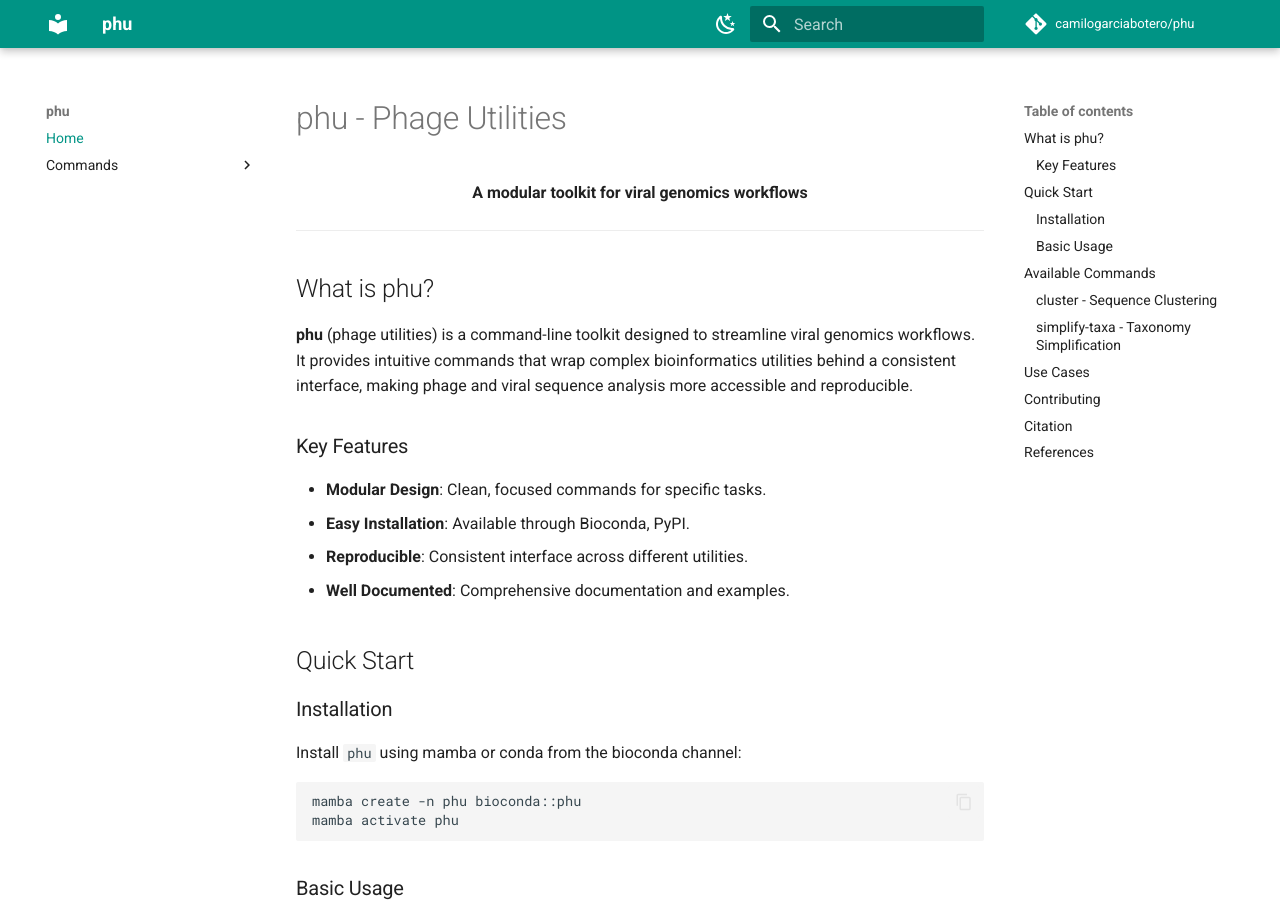
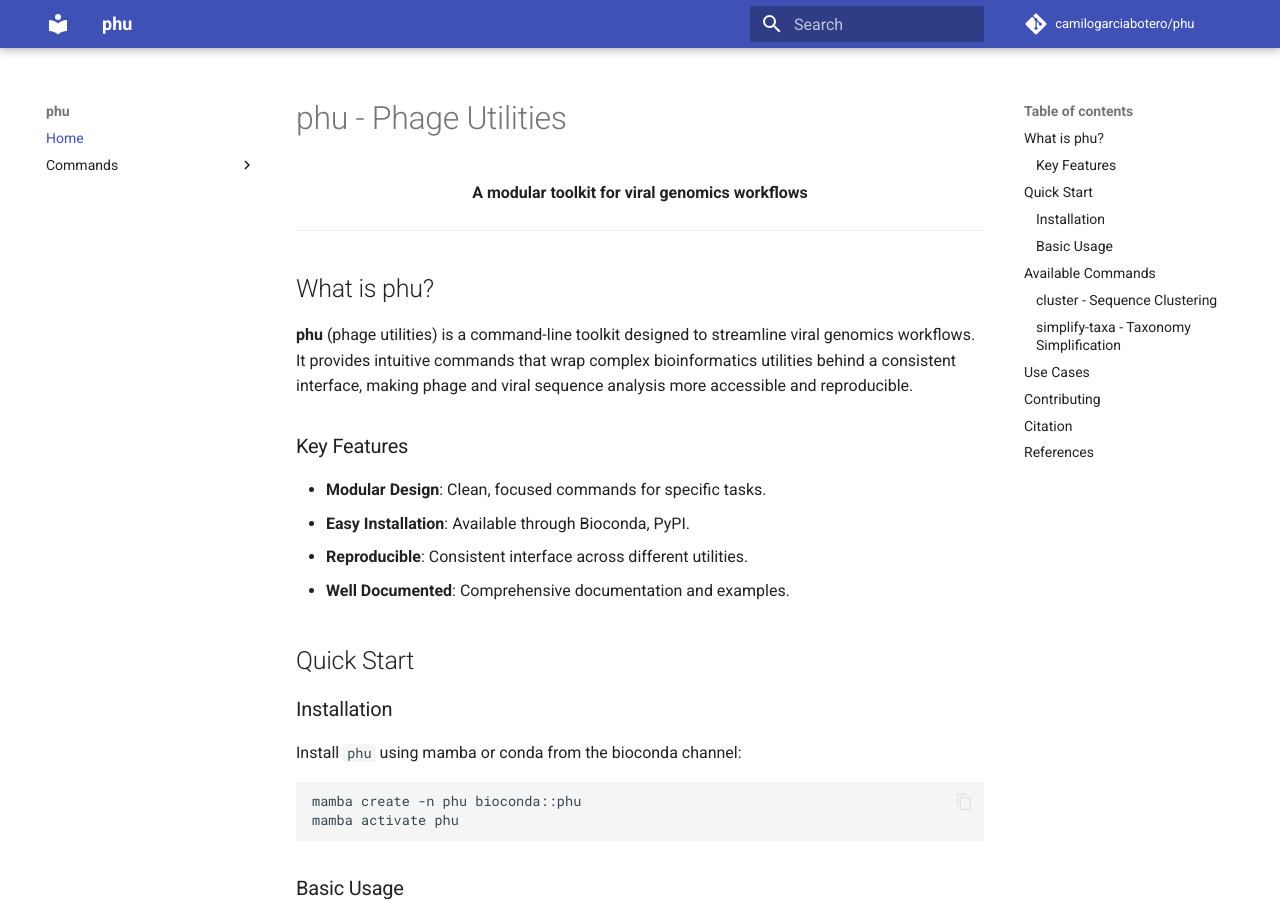
Before and after one commit to camilogarciabotero/phu, an MkDocs documentation site: the page built from docs/index.md, in a window 1280 px wide and 900 px high. Built offline with MkDocs 1.6.1 and Material for MkDocs 9.7.7, drawn with Linux system fonts in a browser that asks for light colours; comment, search, counter and statistics services are not loaded.

Commit message:
Update theme configuration in mkdocs.yaml to use GitHub highlight theme and adjust color palette

```diff
--- a/mkdocs.yaml
+++ b/mkdocs.yaml
@@ -11,20 +11,20 @@
   # Optional dark-mode logo (Material supports this)
   # logo_dark: imgs/v03-phu-logo-small-fordark.svg
   code:
-    highlight_theme: "material-darker"
-  palette:
-    - scheme: default
-      primary: teal
-      accent: amber
-      toggle:
-        icon: material/weather-night
-        name: Switch to dark mode
-    - scheme: slate
-      primary: deep purple
-      accent: cyan
-      toggle:
-        icon: material/white-balance-sunny
-        name: Switch to light mode
+    highlight_theme: "github"
+    palette:
+      - scheme: default
+        primary: blue grey
+        accent: teal
+        toggle:
+          icon: material/weather-night
+          name: Switch to dark mode
+      - scheme: slate
+        primary: blue grey
+        accent: amber
+        toggle:
+          icon: material/white-balance-sunny
+          name: Switch to light mode
 
 # Top-level favicon (path is relative to docs/)
 # favicon: imgs/v01-phu-favicon.svg
```
